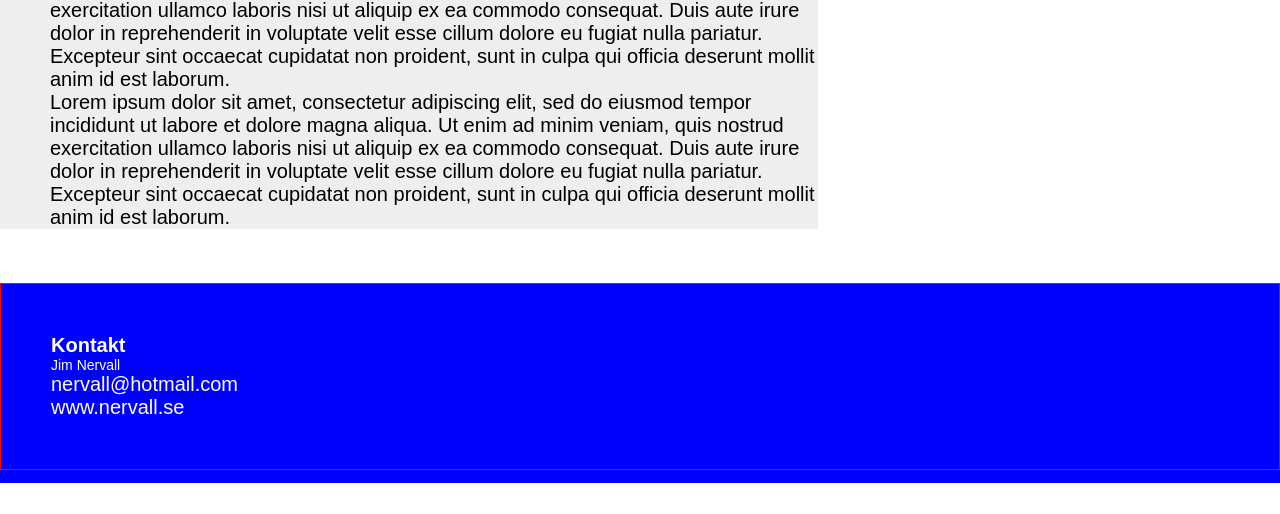
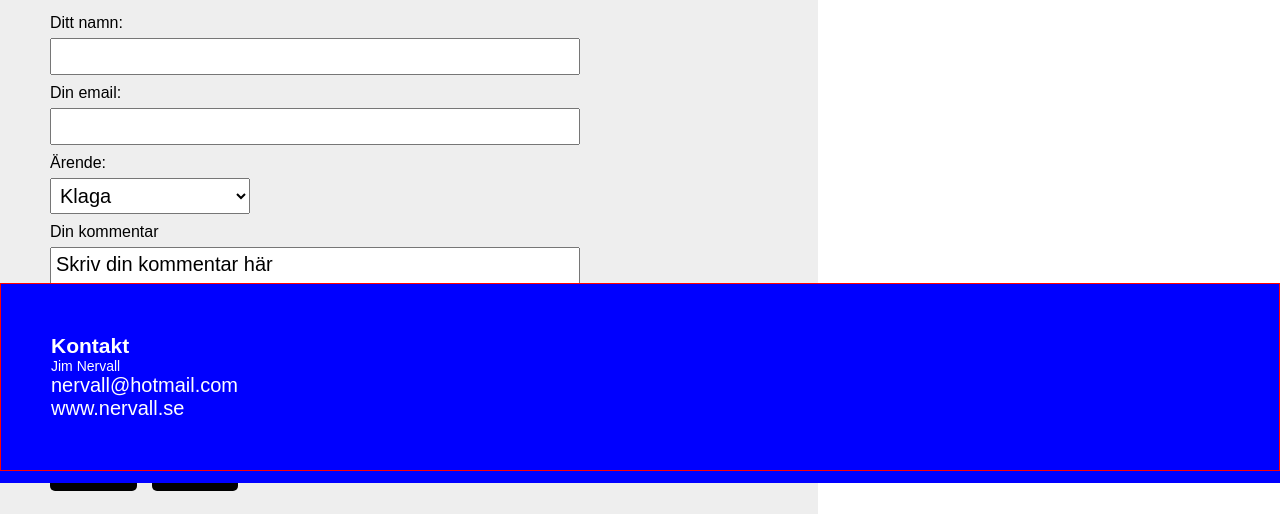
Before and after one commit to Nervall/Mandatory-htmlcss1, a plain HTML site: page contact.html in a window 1280 px wide. Shown: the part 317-831 px from the top of the page. Before the commit the page ends 800 px from the top, so only its background shows below. Drawn offline with Linux system fonts and the light colour scheme.

Commit message:
Uppdatering

```diff
--- a/contact.html
+++ b/contact.html
@@ -1,5 +1,5 @@
 <!DOCTYPE html>
-<html lang="en">
+<html lang="sv">
     <head>
         <link rel="stylesheet" type="text/css" href="style.css">
         <meta charset="utf-8">
@@ -20,16 +20,28 @@
                   </ul>
               </div>
         <main>
-              <p>Lorem ipsum dolor sit amet, consectetur adipiscing elit, sed do eiusmod tempor incididunt ut labore et dolore magna aliqua.
-                Ut enim ad minim veniam, quis nostrud exercitation ullamco laboris nisi ut aliquip ex ea commodo consequat.
-                Duis aute irure dolor in reprehenderit in voluptate velit esse cillum dolore eu fugiat nulla pariatur.
-                Excepteur sint occaecat cupidatat non proident, sunt in culpa qui officia deserunt mollit anim id est laborum.
-              </p>
-              <p>Lorem ipsum dolor sit amet, consectetur adipiscing elit, sed do eiusmod tempor incididunt ut labore et dolore magna aliqua.
-                Ut enim ad minim veniam, quis nostrud exercitation ullamco laboris nisi ut aliquip ex ea commodo consequat.
-                Duis aute irure dolor in reprehenderit in voluptate velit esse cillum dolore eu fugiat nulla pariatur.
-                Excepteur sint occaecat cupidatat non proident, sunt in culpa qui officia deserunt mollit anim id est laborum.
-              </p>
+            <h2>Kontakta mig gärna!</h2><br>
+              <form id="form-jn" action="#" target="_blank" autocomplete="on">
+                  <label for="name">Ditt namn:</label><br>
+                  <input type="text" name="name"><br>
+                  <label for="email">Din email:</label><br>
+                  <input type="text" name="email"><br>
+                  <label for="matter">Ärende:</label><br>
+                  <select name="matter" form="form-jn">
+                      <option value="complain">Klaga</option>
+                      <option value="praise">Beröm</option>
+                      <option value="nothing">Ingenting</option>
+                      <option value="dont-know">Vet inte</option>
+                      <option value="important">Viktigt</option>
+                  </select><br>
+                  <label for="comment">Din kommentar</label><br>
+                  <textarea rows="7" cols="50" name="comment" form="form-jn">Skriv din kommentar här</textarea><br><br>
+                  <label for="submit"><input type="submit" value="Skicka">
+                  <label for="reset"><input type="reset" value="Rensa"><br><br>
+
+
+
+              </form>
         </main>
         <footer>
               <div class="footer-container">
--- a/style.css
+++ b/style.css
@@ -15,10 +15,22 @@ header {
 			position: fixed;
 }
 
-header h1 {
+/* ------------ headings ---------------*/
+
+h1 {
 			font-size: 2em;
 			color: white;
 			padding: 70px 20px 20px 50px;
+}
+
+h2 {
+			font-size: 1.5em;
+			font-weight: bold;
+}
+
+h3 {
+			font-size: 1em;
+			font-weight: bold;
 }
 
 
@@ -56,6 +68,10 @@ header h1 {
 			background-color: black;
 }
 
+.nav li a:focus {
+			background-color: red;
+}
+
 
 /* ------------ main ---------------*/
 
@@ -68,7 +84,17 @@ main {
 			padding-left: 50px;
 }
 
+/* ------------ main about ---------------*/
+
+img {
+			display: block;
+			width: 300px;
+			transform: rotate(90deg);
+			padding-top: 40px;
+}
+
 /* ------------ main favorites ---------------*/
+
 table, td, th {
 			border: 1px solid grey;
 			border-collapse: collapse;
@@ -108,6 +134,63 @@ main li a:hover {
 			text-decoration: underline;
 }
 
+/* ------------ main contact ---------------*/
+
+input[type=text], textarea, select, option, {
+			font-size: 0.9em;
+}
+
+input[type=text] {
+			box-sizing: border-box;
+			padding: 5px;
+			margin-top: 5px;
+			margin-bottom: 5px;
+			width: 530px;
+}
+
+input[type=text]:focus, textarea:focus, select:focus {
+    background-color: #eee;
+}
+
+label {
+		font-size: 0.8em;
+		font-weight: 500;
+}
+
+select {
+		width: 200px;
+		padding: 5px;
+		margin-top: 5px;
+		margin-bottom: 5px;
+}
+
+textarea {
+		width: 530px;
+		padding: 5px;
+		box-sizing: border-box;
+		margin-top: 5px;
+		margin-bottom: 5px;
+		resize: none;
+}
+
+input[type=submit], input[type=reset] {
+			font-size: 16px;
+			padding: 10px 20px;
+			margin-right: 10px;
+			border: 0;
+			border-radius: 5px;
+			color: white;
+			background-color: black;
+			text-align: center;
+			display: inline-block;
+			width: 200 px;
+			cursor: pointer;
+}
+
+input[type=submit]:hover, input[type=reset]:hover {
+			background-color: grey;
+			transition-duration: 0.2s;
+}
 
 
 /* ------------ footer ---------------*/
```
Also changed, not shown: about.html (+4 -3 lines), favorites.html (+1 -1 lines), index.html (+1 -1 lines), links.html (+1 -1 lines), img/Jim.JPG (added), mandatory-htmlcss1.html (deleted).
